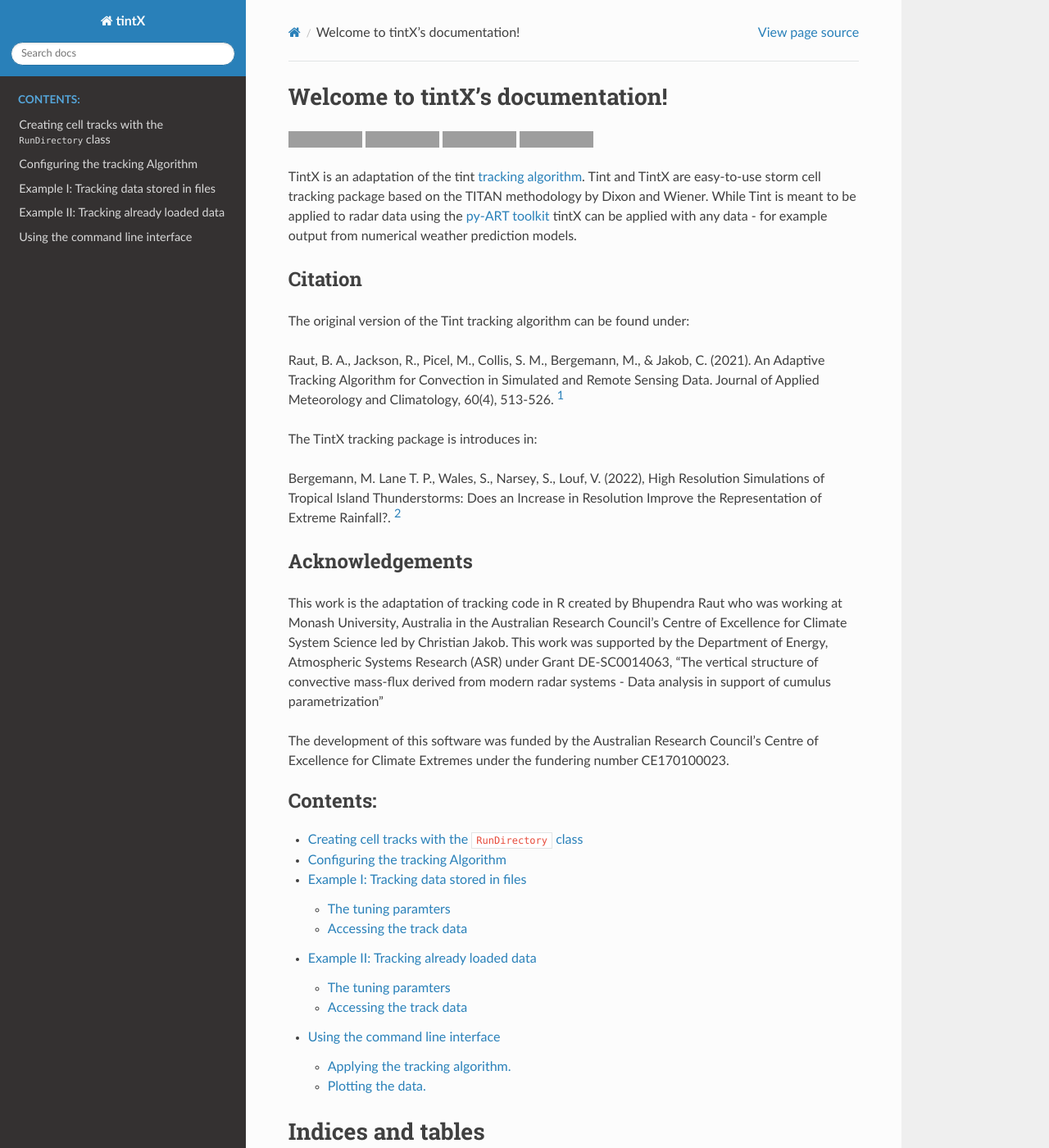
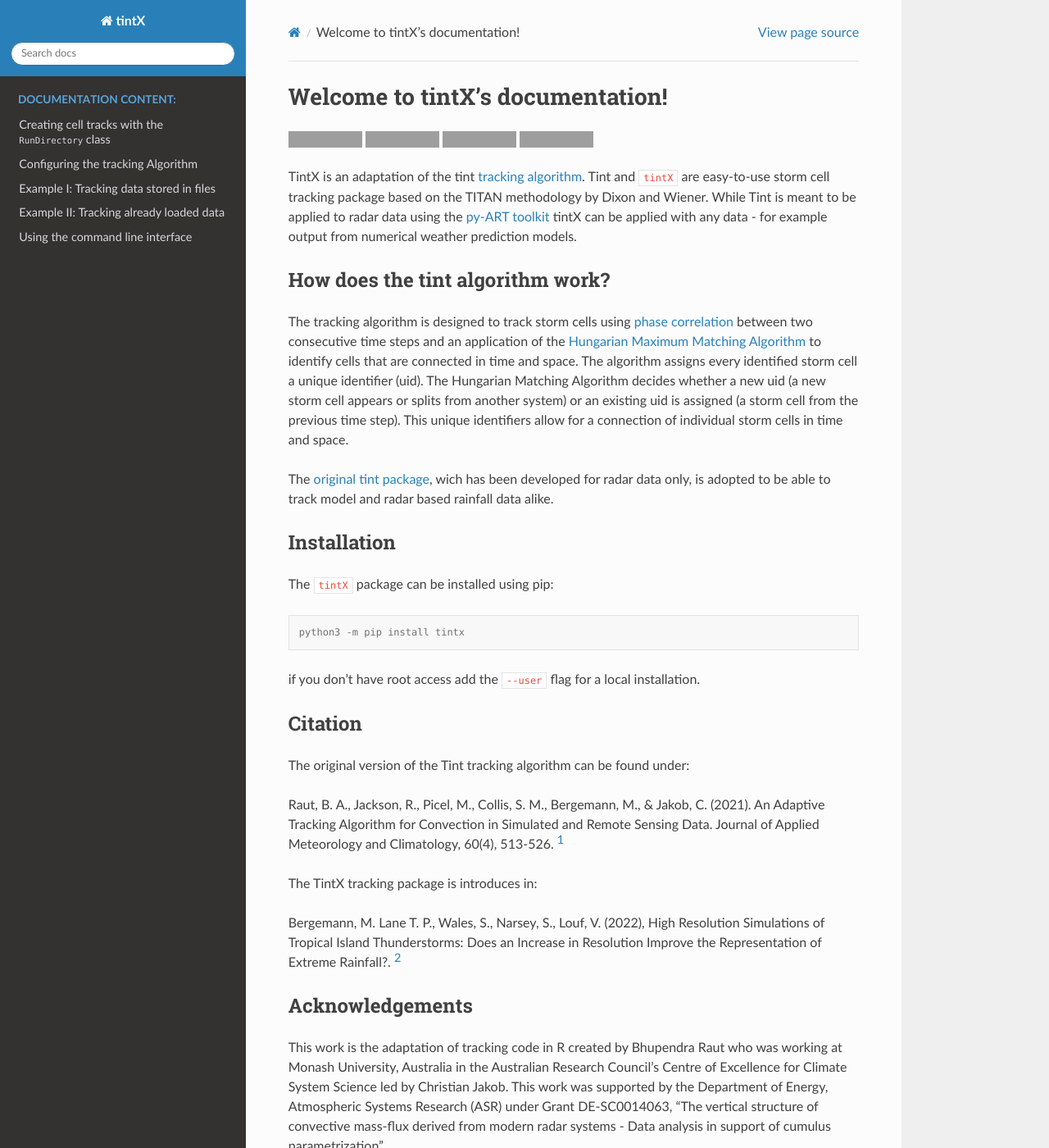
Before and after one commit to antarcticrainforest/tintX, a Sphinx documentation site: the page built from docs/source/index.rst, in a window 1280 px wide and 1400 px high. Shown: the whole window at 82% size. Built offline with Sphinx 7.4.7 and the Read the Docs theme 2.0.0, drawn with Linux system fonts in a browser that asks for light colours; some of the changed text lies outside the part shown; grey boxes are pictures that could not be loaded.

```diff
--- a/docs/source/index.rst
+++ b/docs/source/index.rst
@@ -17,14 +17,45 @@
     :target: https://badge.fury.io/py/tintx
 
 TintX is an adaptation of the tint `tracking algorithm <https://github.com/openradar/TINT>`_.
-Tint and TintX are easy-to-use storm cell tracking package based on the
+Tint and ``tintX`` are easy-to-use storm cell tracking package based on the
 TITAN methodology by Dixon and Wiener. While Tint is meant to be applied to
 radar data using the `py-ART toolkit <http://arm-doe.github.io/pyart/>`_ tintX can
 be applied with any data - for example output from numerical weather prediction
 models.
 
+How does the tint algorithm work?
+---------------------------------
+
+The tracking algorithm is designed to track storm cells using `phase
+correlation <https://en.wikipedia.org/wiki/Phase_correlation>`_
+between two consecutive time steps and an application of the
+`Hungarian Maximum Matching Algorithm
+<https://en.wikipedia.org/wiki/Hungarian_algorithm>`_
+to identify cells that are connected in time and space. The algorithm assigns
+every identified storm cell a unique identifier (uid).
+The Hungarian Matching Algorithm decides whether a new uid
+(a new storm cell appears or splits from another system) or an existing uid
+is assigned (a storm cell from the previous time step). This unique
+identifiers allow for a connection of individual storm cells in time and space.
+
+The `original tint package <https://github.com/openradar/TINT>`_, wich has
+been developed for radar data only, is adopted to be able to track model and
+radar based rainfall data alike.
+
+Installation
+------------
+
+The ``tintX`` package can be installed using pip:
+
+.. code-block:: console
+
+   python3 -m pip install tintx
+
+if you don't have root access add the ``--user`` flag for a local installation.
+
 Citation
 --------
+
 The original version of the Tint tracking algorithm can be found under:
 
 Raut, B. A., Jackson, R., Picel, M., Collis, S. M., Bergemann, M.,
@@ -55,12 +86,12 @@
 
 .. toctree::
    :maxdepth: 2
-   :caption: Contents:
+   :caption: Documentation content:
 
    api
-   Example_1
-   Example_2
-   TintCli
+   I_Tracking_data_from_files
+   II_Tracking_already_loaded_datasets
+   III_Using_the_command_line_interface
 
 Indices and tables
 ==================
--- a/setup.py
+++ b/setup.py
@@ -94,6 +94,8 @@
             "bash_kernel",
             "black",
             "dask",
+            "ipython",
+            "ipywidgets",
             "h5netcdf",
             "mypy",
             "pytest",
```
Also changed, not shown: README.md (+8 -6 lines), .Readme.ipynb (added), docs/source/III_Using_the_command_line_interface.ipynb (renamed from docs/source/TintCli.ipynb), docs/source/II_Tracking_already_loaded_datasets.ipynb, docs/source/I_Tracking_data_from_files.ipynb, 3 other files.
